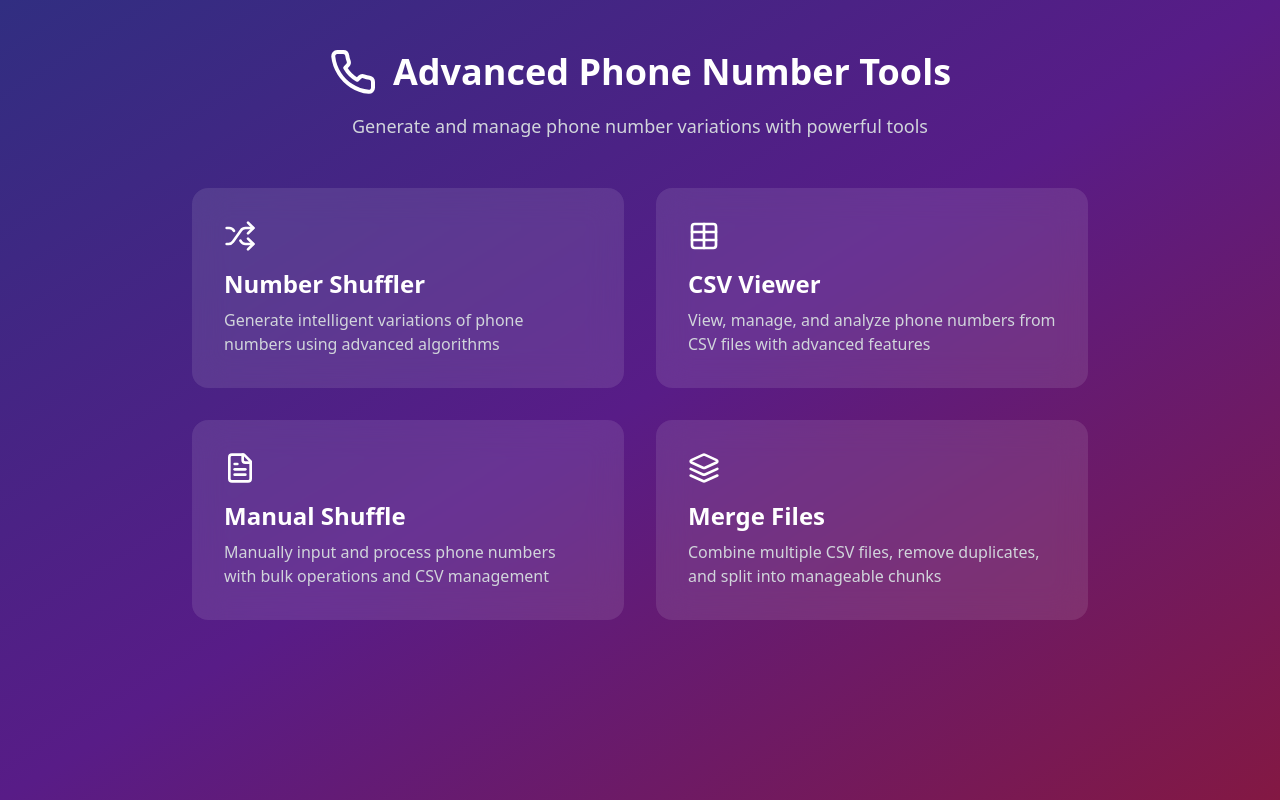
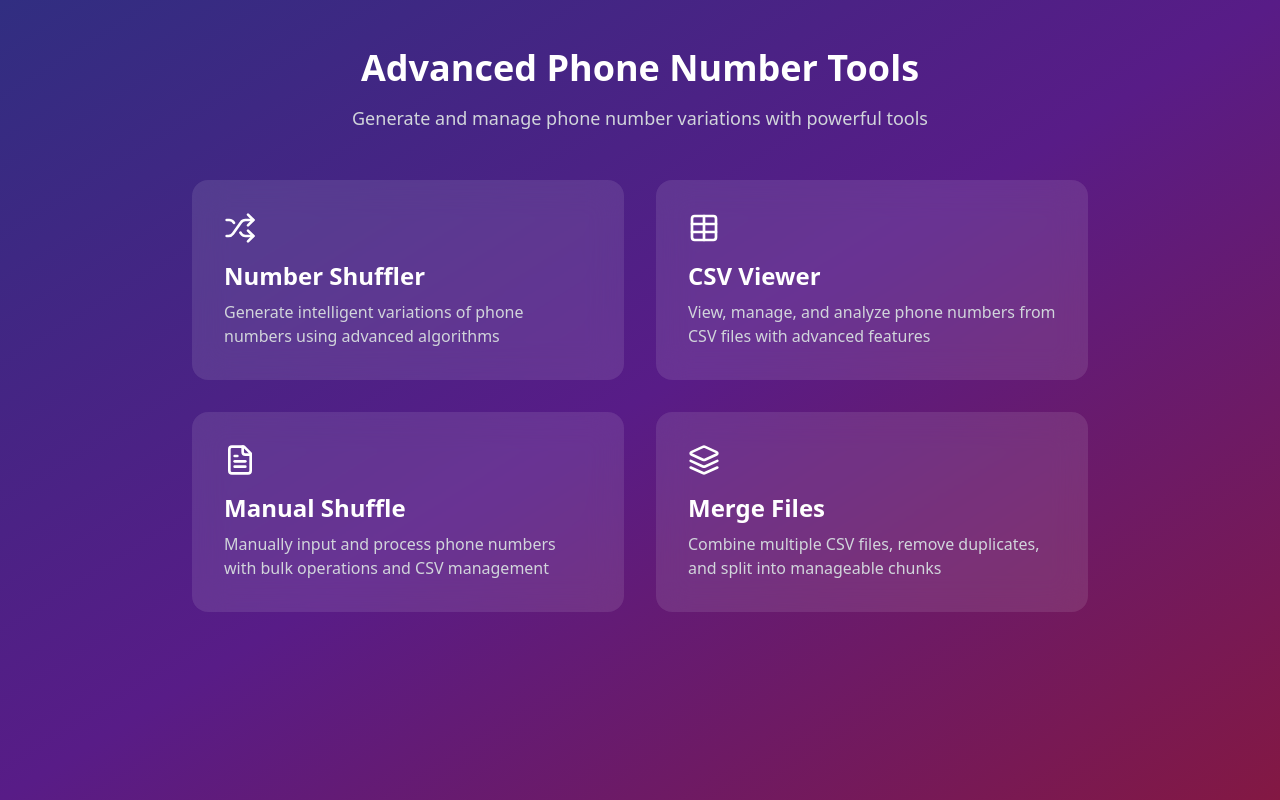
Before and after one commit to tayasarbhat/CC-2, a React (Vite) app: page / in a window 1280 px wide. Built offline with nearby package versions, Linux system fonts and the light colour scheme.

Commit message:
Update App.tsx

```diff
--- a/src/App.tsx
+++ b/src/App.tsx
@@ -18,8 +18,8 @@ function App() {
           <>
             <header className="text-center mb-12">
               <div className="flex items-center justify-center mb-4">
-                <Phone className="w-12 h-12 mr-4" />
-                <h1 className="text-4xl font-bold">Advanced Phone Number Tools</h1>
+
+              <h1 className="text-4xl font-bold">Advanced Phone Number Tools</h1>
               </div>
               <p className="text-lg text-gray-300">Generate and manage phone number variations with powerful tools</p>
             </header>
```
